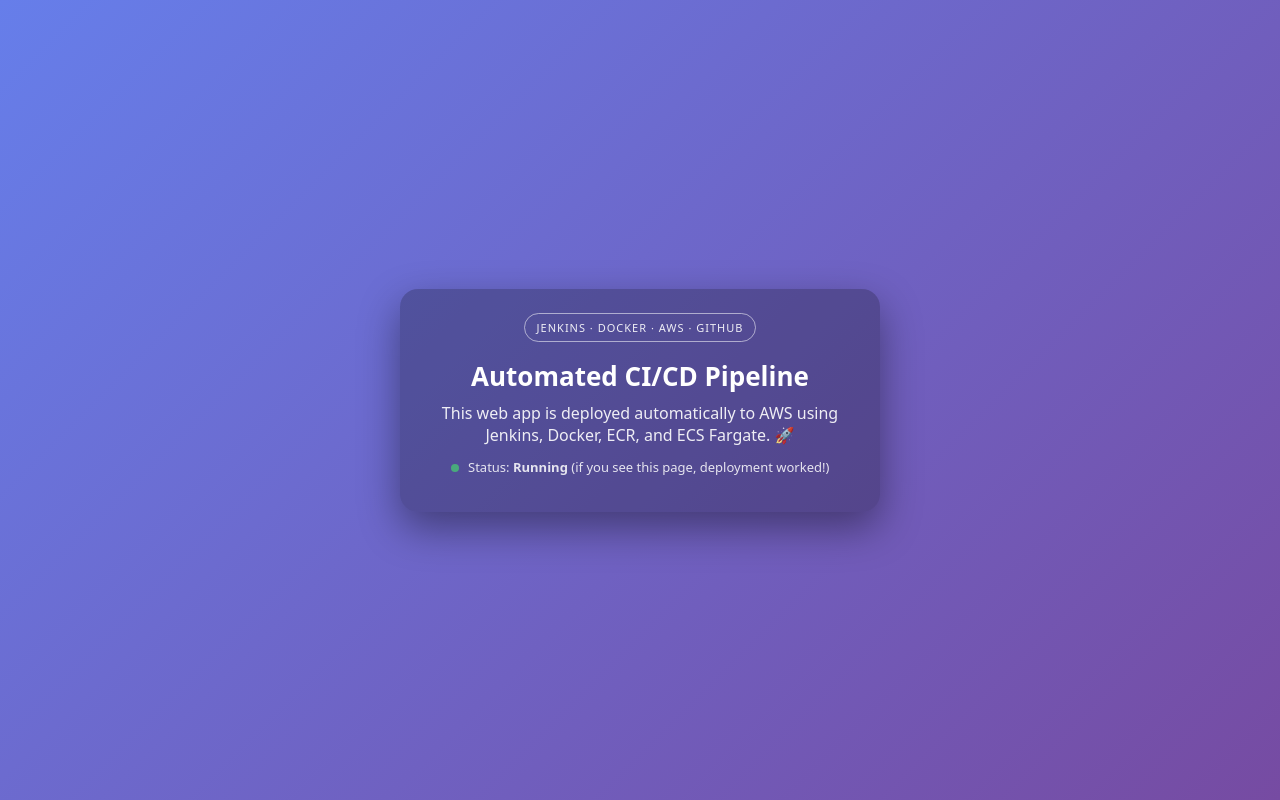
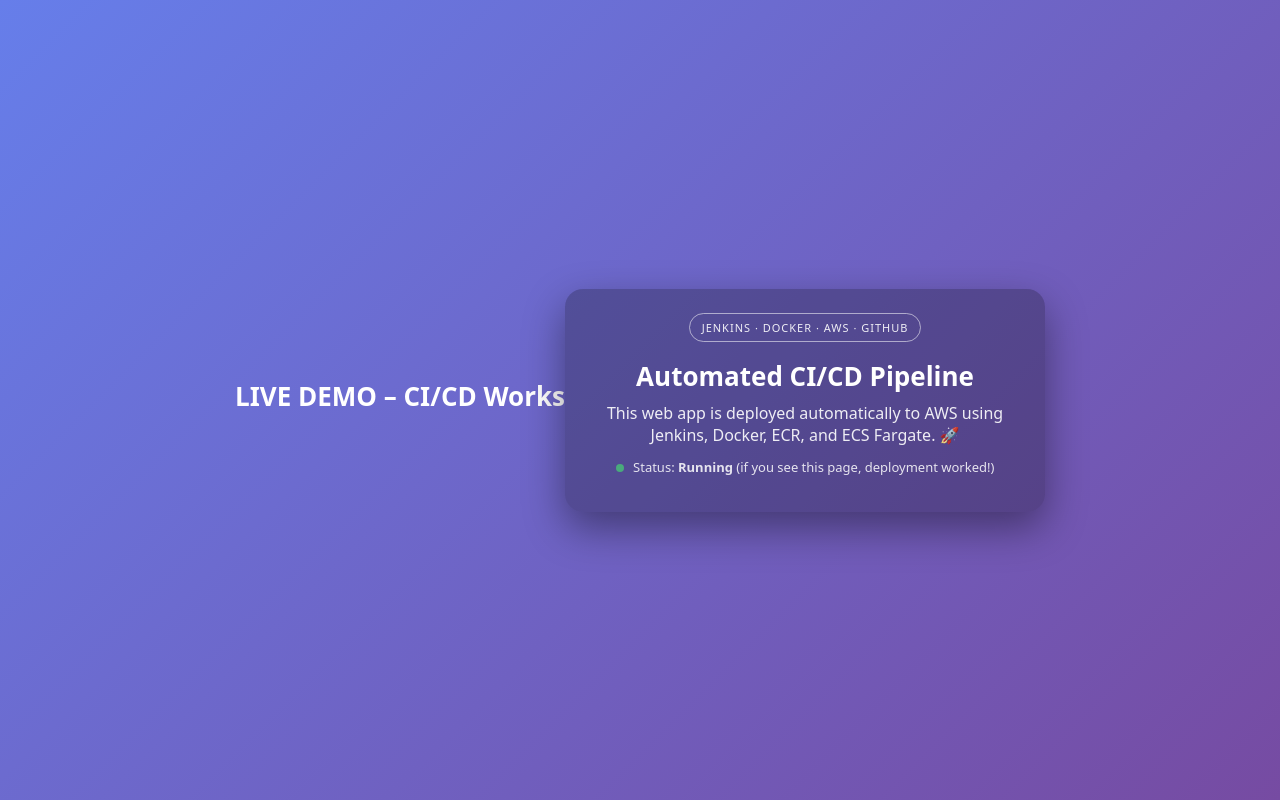
Before and after one commit to willseyyyy/aws-ci-cd-demo, a website: page public/index.html in a window 1280 px wide. Drawn offline with Linux system fonts and the light colour scheme.

Commit message:
LIVE DEMO update

```diff
--- a/public/index.html
+++ b/public/index.html
@@ -1,5 +1,7 @@
 <!DOCTYPE html>
 <html>
+    <h1>LIVE DEMO – CI/CD Works </h1>
+
   <head>
     <meta charset="UTF-8" />
     <title>AWS CI/CD Demo</title>
```
